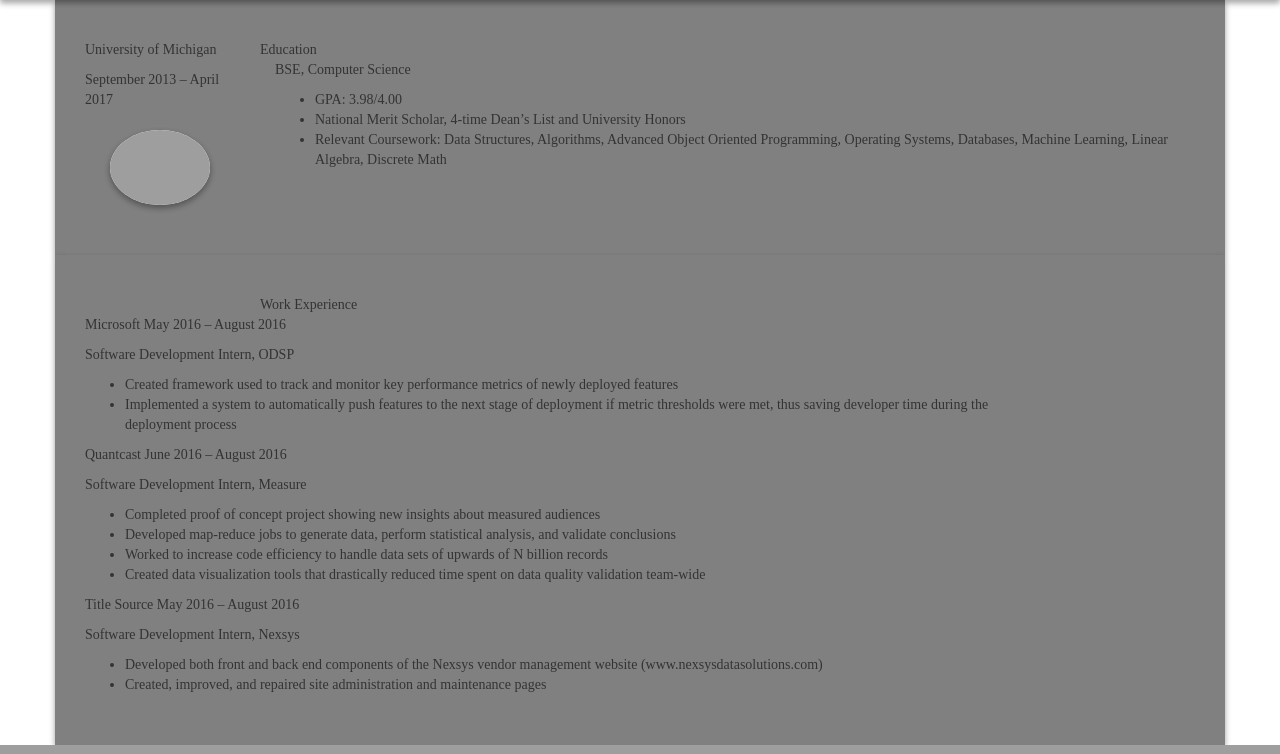
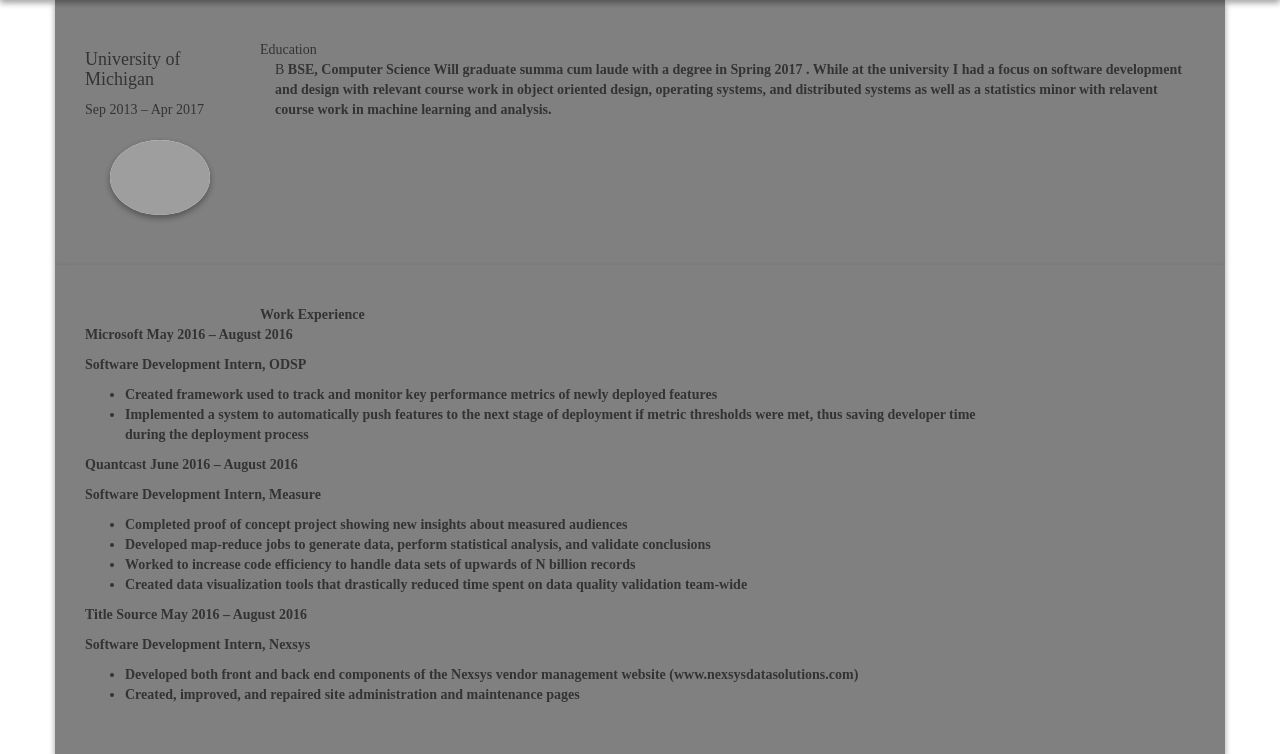
Before and after one commit to JonBrelje/website, a Flask app: page / in a window 1280 px wide. Shown: the part 754-1508 px from the top of the page. Run offline with Flask 2, Linux system fonts and the light colour scheme; some libraries are stand-ins or nearby versions; grey boxes are pictures that could not be loaded.

Commit message:
Re-word education section

```diff
--- a/templates/education.html
+++ b/templates/education.html
@@ -4,17 +4,17 @@
 
 {% block institution %}University of Michigan{% endblock %}
 
-{% block date %}September 2013 – April 2017{% endblock %}
+{% block date %}Sep 2013 – Apr 2017{% endblock %}
 
 {% block image %}
 <img class="img-circle info-img shadow" src="/static/images/2color-transparentbg.png">
 {% endblock %}
 
 {% block body %}
-<p>BSE, Computer Science</p>
-<ul>
-	<li>GPA: 3.98/4.00</li>
-	<li>National Merit Scholar, 4-time Dean’s List and University Honors</li>
-	<li>Relevant Coursework: Data Structures, Algorithms, Advanced Object Oriented Programming, Operating Systems, Databases, Machine Learning, Linear Algebra, Discrete Math</li>
-</ul>
+<p>B
+	<strong> BSE, Computer Science <strong>
+	<span>
+	Will graduate summa cum laude with a degree in Spring 2017 . While at the university I had a focus on software development and design with relevant course work in object oriented design, operating systems, and distributed systems as well as a statistics minor with relavent course work in machine learning and analysis.
+	</span>
+</p>
 {% endblock %}
--- a/templates/info_section.html
+++ b/templates/info_section.html
@@ -1,7 +1,7 @@
 <div class="container shadow">
  	{% block title %}{% endblock %}
  	<div class="col-md-2">
- 		<p>{% block institution %}{% endblock %}</p>
+ 		<h4>{% block institution %}{% endblock %}</h4>
  		<p>{% block date%}{% endblock %}</p>
  		<div class="col-md-2 text-center">
  			{% block image %} {% endblock %}
```
